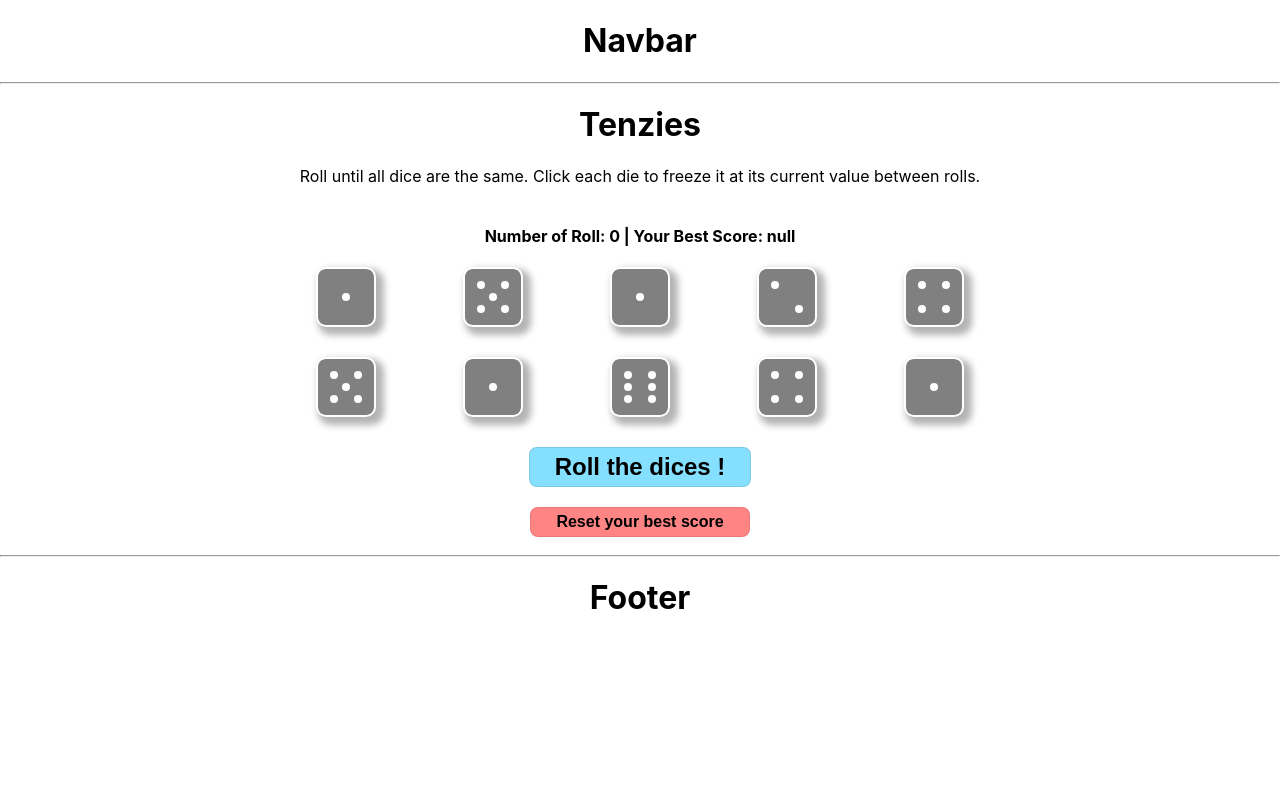
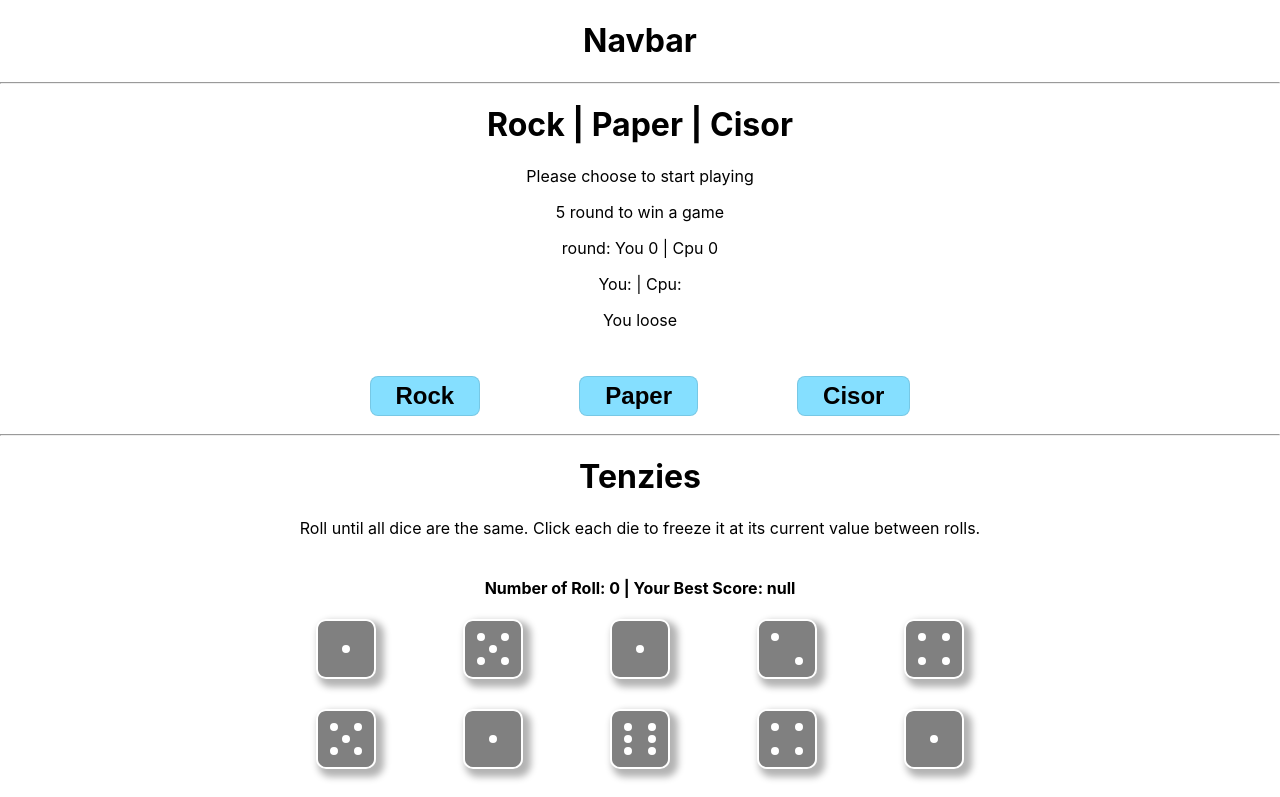
Before and after one commit to LFSchefer/reactminigame, a React (Create React App) app: page / in a window 1280 px wide. Shown: the top 797 px of the page. Built offline with nearby package versions, Linux system fonts and the light colour scheme.

Commit message:
clean files

```diff
--- a/src/App.js
+++ b/src/App.js
@@ -2,11 +2,14 @@ import './App.css';
 import Navbar from './components/Navbar';
 import Footer from './components/Footer';
 import Tenzies from './components/Tenzies';
+import Rock from './components/Rock';
 
 function App() {
   return (
     <div className="App">
       <Navbar/>
+      <hr/>
+      <Rock/>
       <hr/>
       <Tenzies/>
       <hr/>
--- /dev/null
+++ b/src/components/Rock.css
@@ -0,0 +1,19 @@
+.rock-btn {
+  display: flex;
+  align-items: center;
+  justify-content: space-evenly;
+  width: 50%;
+  margin: auto;
+}
+
+.rock-btn button {
+  padding: 12px 40px;
+  font-size: 1.5rem;
+  font-weight: bolder;
+  padding: 5px 25px;
+  border-radius: 8px;
+  background-color: rgb(133, 223, 255);
+  border: 1px solid rgba(0, 0, 0, 0.1);
+  cursor: pointer;
+  margin: 30px auto 10px auto;
+}
--- /dev/null
+++ b/src/components/Rock.js
@@ -0,0 +1,119 @@
+import * as React from "react"
+import "./Rock.css"
+
+export default function Rock(props) {
+
+  const pool = ["Rock", "Paper", "Cisor"]
+
+  const [player, setPlayer] = React.useState()
+  const [cpu, setCpu] = React.useState()
+  const [gameScore, setGameScore] = React.useState({playerScore: 0, cpuScore: 0, draw: false})
+
+  const tirage = (x) => {
+    const cpuPlay = Math.floor(Math.random() * pool.length)
+    if ( x === "Rock") {
+      setPlayer("Rock")
+      setCpu(pool[cpuPlay])
+      switch (pool[cpuPlay]) {
+        case "Rock":
+          setGameScore(prev => {
+            return {...prev, draw: true}
+          })
+          break;
+        case "Paper":
+          setGameScore(prev => {
+            return {...prev, cpuScore: prev.cpuScore + 1, round: false, draw: false}
+          })
+          break;
+        case "Cisor":
+          setGameScore(prev => {
+            return {...prev, playerScore: prev.playerScore + 1,round: true, draw: false}
+          })
+          break;
+        default:
+          break;
+      }
+    }
+    if ( x === "Paper") {
+      setPlayer("Paper")
+      setCpu(pool[cpuPlay])
+      switch (pool[cpuPlay]) {
+        case "Rock":
+          setGameScore(prev => {
+            return {...prev, playerScore: prev.playerScore + 1, round: true, draw: false}
+          })
+          break;
+          case "Paper":
+            setGameScore(prev => {
+              return {...prev, draw: true}
+            })
+            break;
+            case "Cisor":
+              setGameScore(prev => {
+            return {...prev, cpuScore: prev.cpuScore + 1, round: false, draw: false}
+          })
+          break;
+        default:
+          break;
+      }
+    }
+    if ( x === "Cisor") {
+      setPlayer("Cisor")
+      setCpu(pool[cpuPlay])
+      switch (pool[cpuPlay]) {
+        case "Rock":
+          setGameScore(prev => {
+            return {...prev, cpuScore: prev.cpuScore + 1, round: false, draw: false}
+          })
+          break;
+          case "Paper":
+            setGameScore(prev => {
+              return {...prev, playerScore: prev.playerScore + 1, round: true, draw: false}
+            })
+            break;
+            case "Cisor":
+              setGameScore(prev => {
+            return {...prev, draw: true}
+          })
+          break;
+        default:
+          break;
+      }
+    }
+  }
+
+  React.useEffect(() => {
+    console.log("watch")
+    if (gameScore.playerScore >= 5) {
+      console.log("win")
+    }
+    if (gameScore.cpuScore >= 5) {
+      console.log("loose")
+    }
+  },[gameScore])
+
+  const round = gameScore.draw ? <p>Draw</p> : <p>You {gameScore.round ? "won" : "loose"}</p>
+
+  console.log(player)
+  return (
+    <main>
+      <div className="rock-rules">
+        <h1>Rock | Paper | Cisor</h1>
+        <p>Please choose to start playing</p>
+        <p>5 round to win a game</p>
+        <p>round: You {gameScore.playerScore} | Cpu {gameScore.cpuScore}</p>
+      </div>
+      <div className="result">
+        <p>You: {player} | Cpu: {cpu}</p>
+        {round}
+      </div>
+      <div className="rock-game">
+        <div className="rock-btn">
+          <button onClick={() => tirage("Rock")}>Rock</button>
+          <button onClick={() => tirage("Paper")}>Paper</button>
+          <button onClick={() => tirage("Cisor")}>Cisor</button>
+        </div>
+      </div>
+    </main>
+  )
+}
```
